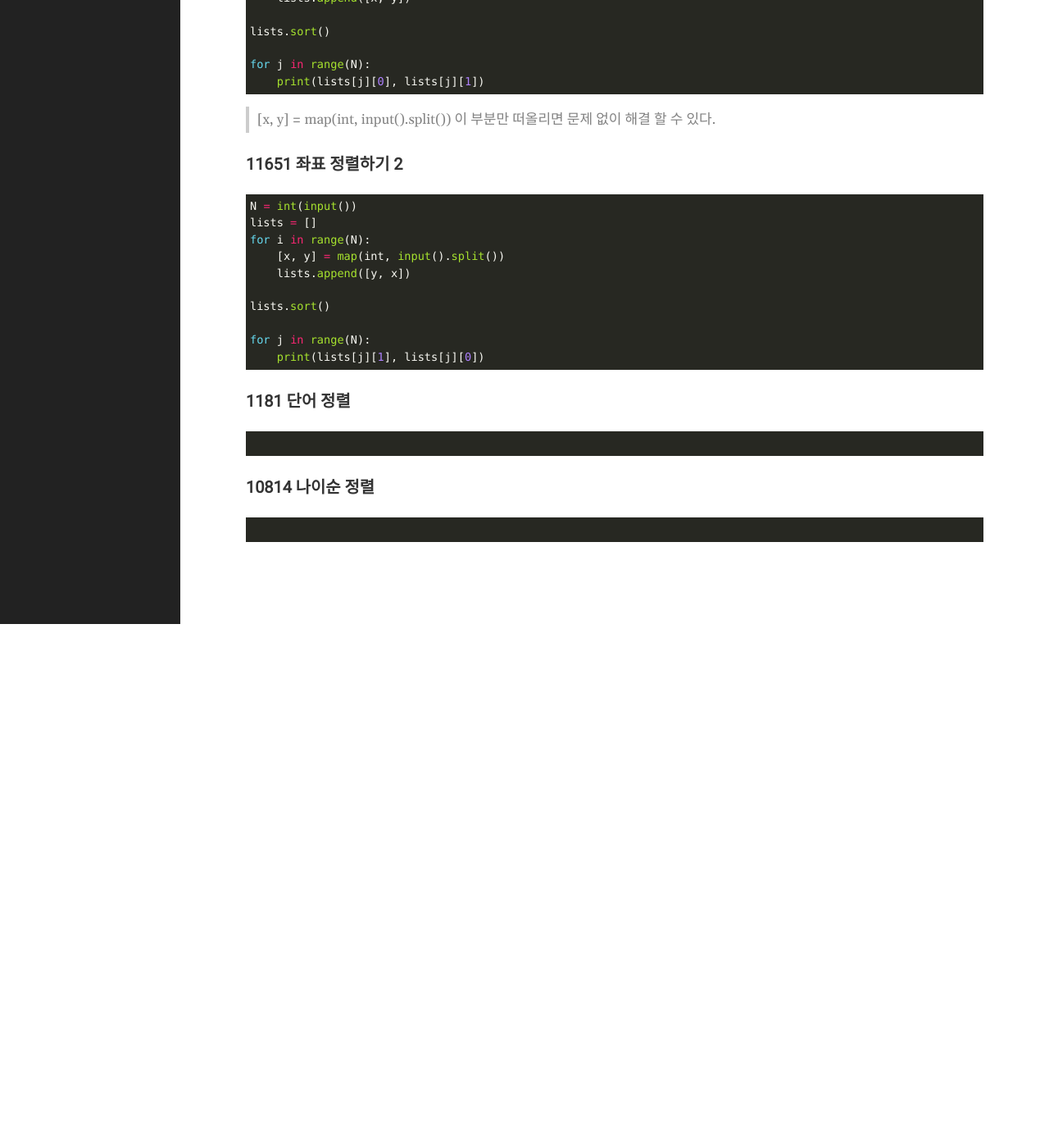
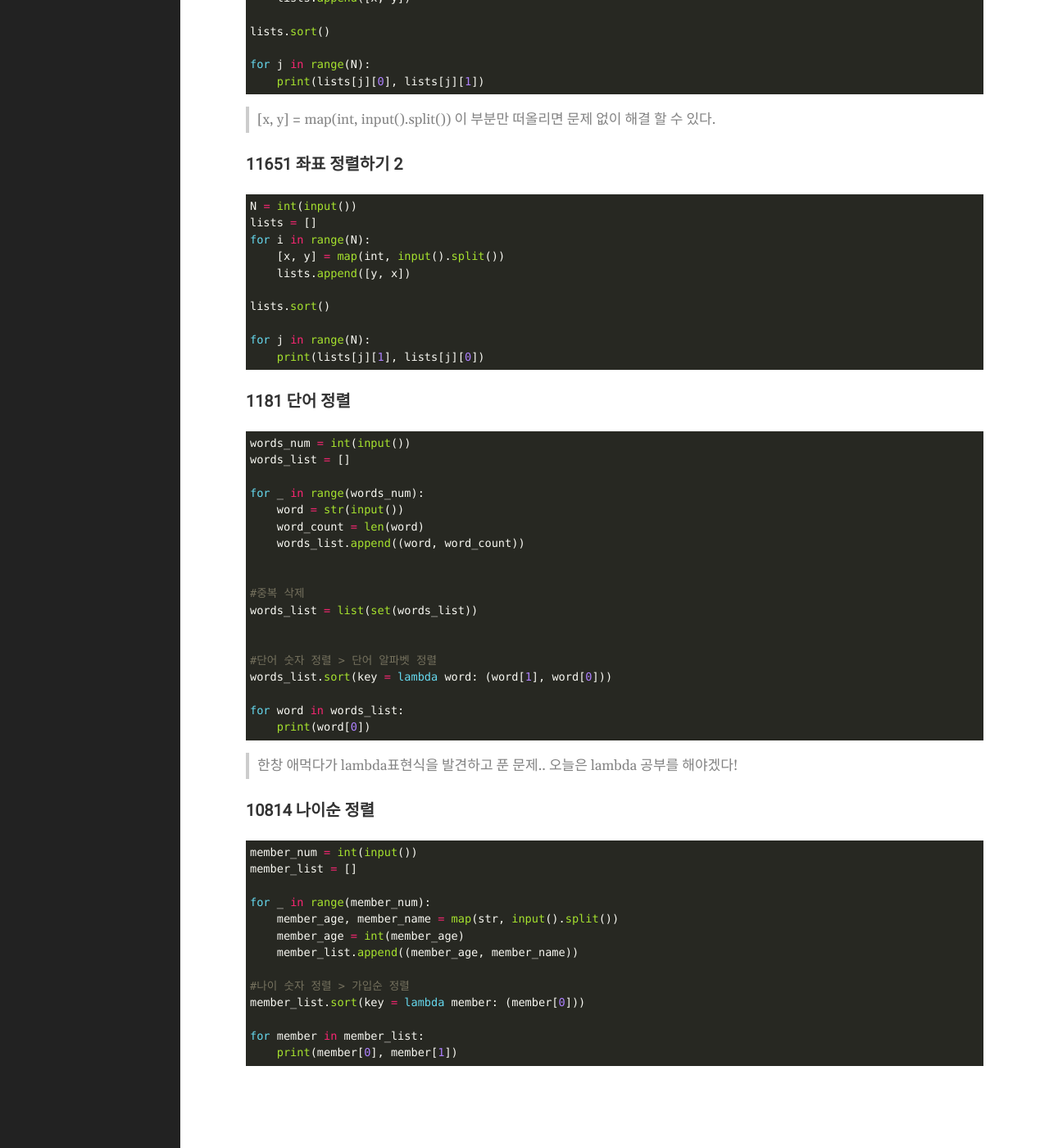
Before and after one commit to 1yoouoo/1yoouoo.gihub.io, a Jekyll site: the page built from _posts/BACKJOON/2021-03-00-backjoon-정렬.md, in a window 1280 px wide and 1400 px high, scrolled down 1832 px. Shown: the whole window at 82% size. Built offline with Jekyll 4.4.1, drawn with Linux system fonts in a browser that asks for light colours; before the commit the page ends 2593 px from its top, so only the background shows below that.

Commit message:
Update 2021-03-00-backjoon-정렬.md

````diff
--- a/_posts/BACKJOON/2021-03-00-backjoon-정렬.md
+++ b/_posts/BACKJOON/2021-03-00-backjoon-정렬.md
@@ -105,11 +105,44 @@ lists.sort()
 for j in range(N):
     print(lists[j][1], lists[j][0])
 ```
+
 ### 1181 단어 정렬
 ```python
+words_num = int(input())
+words_list = []
 
+for _ in range(words_num):
+    word = str(input())
+    word_count = len(word)
+    words_list.append((word, word_count))
+
+
+#중복 삭제
+words_list = list(set(words_list))
+
+
+#단어 숫자 정렬 > 단어 알파벳 정렬
+words_list.sort(key = lambda word: (word[1], word[0]))
+
+for word in words_list:
+    print(word[0])
 ```
+> 한창 애먹다가 lambda표현식을 발견하고 푼 문제..
+오늘은 lambda 공부를 해야겠다!
+
 ### 10814 나이순 정렬
 ```python
+member_num = int(input())
+member_list = []
 
+for _ in range(member_num):
+    member_age, member_name = map(str, input().split())
+    member_age = int(member_age)
+    member_list.append((member_age, member_name))
+
+#나이 숫자 정렬 > 가입순 정렬
+member_list.sort(key = lambda member: (member[0]))
+
+for member in member_list:
+    print(member[0], member[1])
 ```
````
